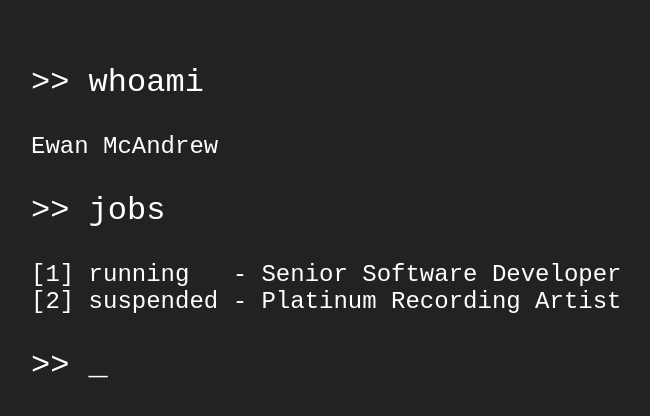
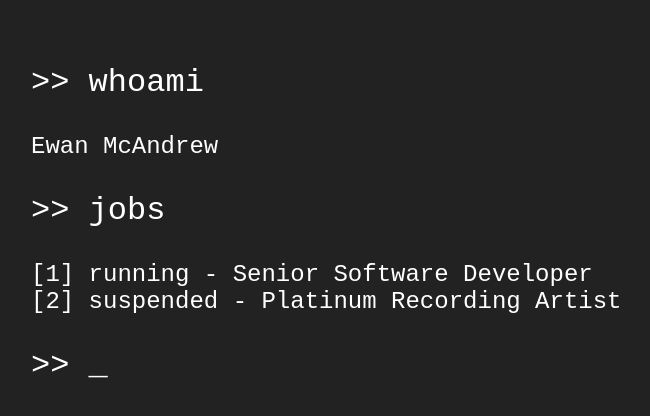
Before and after one commit to EwanMcA/EwanDev, a React app: page / in a window 1280 px wide. Shown: the top 416 px of the page, without its empty margins (33-683 px from the left). Built offline with nearby package versions, Linux system fonts and the light colour scheme.

Commit message:
Clean up and add glowing button

```diff
--- /dev/null
+++ b/src/landing/enter.tsx
@@ -0,0 +1,55 @@
+import React from 'react';
+
+import styles from './landing.scss';
+
+const Enter = () => (
+    <svg
+      className={styles.enter}
+       width="680"
+       height="400"
+       viewBox="0 0 179.91667 105.83333"
+       version="1.1"
+       id="enter"
+       >
+      <defs
+         id="defs2" />
+      <g id="layer1">
+        <rect
+           style={{fill:"#4b4b4b", fillOpacity:"1",strokeWidth:"2.85962", strokeLinecap:"round",strokeLinejoin:"round",strokeDasharray:"none",strokeOpacity:"1"}}
+           id="rect63"
+           className={styles["enter-rect"]}
+           width="155.77786"
+           height="81.479813"
+           x="12.067102"
+           y="11.344681"
+           ry="16.224789" />
+        <text
+           style={{fontStyle:"normal",fontWeight:"normal",fontSize:"23.522px",lineHeight:"1.25", fontFamily:"sans-serif",fill:"#ffffff",fillOpacity:"1",stroke:"none",strokeWidth:"0.588051"}}
+           x="38.3923"
+           y="56.871067"
+           id="text3969"
+           transform="scale(0.95564316,1.0464157)">
+            <tspan
+             id="tspan3967"
+             style={{fill:"#ffffff",strokeWidth:"0.588051"}}
+             x="38.3923"
+             y="56.871067"
+            >
+              Enter
+            </tspan>
+        </text>
+        <text
+           style={{fontStyle:"normal",fontWeight:"normal",fontSize:"41.1101px",lineHeight:"1.25",fontFamily:"sans-serif",fill:"#000000",fillOpacity:"1",stroke:"none",strokeWidth:"1.02775"}}
+           x="110.02856"
+           y="67.624237"
+           id="text4181"
+           transform="scale(1.053987,0.94877831)"><tspan
+             id="tspan4179"
+             style={{fill:"#ffffff",strokeWidth:"1.02775"}}
+             x="110.02856"
+             y="67.624237">↲</tspan></text>
+      </g>
+    </svg>
+);
+
+export default Enter;
--- a/src/landing/landing.scss
+++ b/src/landing/landing.scss
@@ -26,6 +26,10 @@ body {
   }
 }
 
+span.response {
+  display: block
+}
+
 .response {
   @include responsive.lg {
     font-size: 1.5rem;
@@ -36,20 +40,44 @@ a {
   color: #97e;
 }
 
+@keyframes glow {
+  0% {
+    stroke: var(--color, #333);
+  }
+  100% {
+    stroke: #AAA;
+  }
+}
+
+.enter-rect {
+  animation: 2s infinite alternate glow;
+  stroke: #313131;
+}
+
 .enter {
-  max-width: 75px;
+  background: none;
+  border: none;
+  min-height: 60px;
+  width: 100px;
+  height: 50px;
+  padding: 0;
+
+  &:hover {
+    --color: #CCC;
+  }
 
   @include responsive.lg {
-    max-width: 100px;
     margin-left: 2rem;
   }
 }
 
-.last-line {
+.inline {
+  align-items: left;
   display: flex;
   flex-direction: column;
 
   @include responsive.lg {
+    align-items: center;
     flex-direction: row;
   }
 }
--- a/src/landing/landing.tsx
+++ b/src/landing/landing.tsx
@@ -1,36 +1,34 @@
-import React, { useState, VFC } from 'react';
+import React, { useEffect, useState, VFC } from 'react';
 
 import TerminalText from '../terminal_text';
-import Enter from './enter.svg';
+import Enter from './enter';
 import styles from './landing.scss';
 
 const Landing: VFC = () => {
   const [step, setStep] = useState(0);
+  const incStep = (): void => setStep((s) => s + 1);
 
-  return (
-    <main className={styles['landing-main']}>
-      <TerminalText text="whoami" setFinished={(): void => setStep(1)} />
-      {step > 0 && <span className={styles.response}>Ewan McAndrew</span>}
-      {step > 0 && (
-        <TerminalText text="jobs" setFinished={(): void => setStep(2)} />
-      )}
-      {step > 1 && (
+  const COMMANDS = [
+    {
+      text: 'whoami',
+      response: <span className={styles.response}>Ewan McAndrew</span>,
+    },
+    {
+      text: 'jobs',
+      response: (
         <>
           <span className={styles.response}>
-            [1] running &nbsp;&nbsp;- Senior Software Developer
+            [1] running - Senior Software Developer
           </span>
           <span className={styles.response}>
             [2] suspended - Platinum Recording Artist
           </span>
         </>
-      )}
-      {step > 1 && (
-        <TerminalText
-          text="history -E | grep software"
-          setFinished={(): void => setStep(3)}
-        />
-      )}
-      {step > 2 && (
+      ),
+    },
+    {
+      text: 'history -E | grep software',
+      response: (
         <>
           <span className={styles.response}>
             2016-2019 Software Development Engineer -{' '}
@@ -41,21 +39,18 @@ const Landing: VFC = () => {
             <a href="https://www.mintel.com">Mintel</a>
           </span>
         </>
-      )}
-      {step > 2 && (
-        <TerminalText
-          text="head ~/ewan/about.txt"
-          setFinished={(): void => setStep(4)}
-        />
-      )}
-      {step > 3 && (
+      ),
+    },
+    {
+      text: 'head ~/ewan/about.txt',
+      response: (
         <>
           <p className={styles.response}>
             Hailing from Brisbane Australia, I studied physics and computer
-            science at the{' '}
+            science at the&nbsp;
             <a href="https://about.uq.edu.au/">University of Queensland</a>. I
-            went on to begin my career in Brisbane with a mix of web development
-            in Angular and Java, as well as application development in c++.
+            began my career with a mix of web development in Angular and Java,
+            as well as application development in c++.
           </p>
           <p className={styles.response}>
             In 2019 I moved half way around the world to the bustling metropolis
@@ -64,20 +59,54 @@ const Landing: VFC = () => {
             alarming rate.
           </p>
         </>
-      )}
-      <div className={styles['last-line']}>
-        {step > 3 && (
-          <TerminalText
-            text="exec ~/ewan/project_site.sh"
-            setFinished={(): void => setStep(5)}
-            delay={5000}
-            hang
-          />
-        )}
-        {step > 4 && (
-          <img src={Enter} className={styles.enter} alt="Continue" />
-        )}
-      </div>
+      ),
+    },
+    {
+      text: 'exec ~/ewan/project_site.sh',
+      delay: 5000,
+      hang: true,
+      wrap: true,
+      response: (
+        <button className={styles.enter}>
+          <Enter />
+        </button>
+      ),
+    },
+  ];
+
+  useEffect(() => {
+    const handleClick = () => setStep((s) => s + 1);
+    window.addEventListener('mousedown', handleClick);
+
+    return () => {
+      window.removeEventListener('mousedown', handleClick);
+    };
+  }, []);
+
+  return (
+    <main className={styles['landing-main']}>
+      {COMMANDS.map((cmd, ix) => {
+        if (step >= ix) {
+          const commandComponent = (
+            <TerminalText
+              text={cmd.text}
+              animate={step == ix}
+              onAnimationComplete={incStep}
+              hang={cmd.hang}
+              delay={cmd.delay}
+            />
+          );
+          const responseComponent = step > ix ? cmd.response : <></>;
+
+          return (
+            <div className={cmd.wrap ? styles.inline : ''}>
+              {commandComponent}
+              {responseComponent}
+            </div>
+          );
+        }
+        return <></>;
+      })}
     </main>
   );
 };
--- a/src/terminal_text/terminal_text.tsx
+++ b/src/terminal_text/terminal_text.tsx
@@ -4,7 +4,8 @@ import styles from './terminal_text.scss';
 
 type TerminalTextProps = {
   text: string;
-  setFinished: () => void;
+  animate: boolean;
+  onAnimationComplete: () => void;
   delay?: number;
   hang?: boolean;
 };
@@ -39,7 +40,8 @@ const reducer = (
 
 const TerminalText: VFC<TerminalTextProps> = ({
   text,
-  setFinished,
+  animate,
+  onAnimationComplete,
   delay = 2000,
   hang = false,
 }) => {
@@ -51,10 +53,6 @@ const TerminalText: VFC<TerminalTextProps> = ({
   });
 
   useEffect(() => {
-    if (!state.started) {
-      setTimeout(() => dispatch({ type: 'start' }), delay);
-    }
-
     const underscoreInterval = setInterval(() => {
       setUnderscoreHidden((uh) => !uh);
     }, 400);
@@ -68,10 +66,18 @@ const TerminalText: VFC<TerminalTextProps> = ({
             clearInterval(underscoreInterval);
           }
           clearInterval(textInterval);
-          setTimeout(() => setFinished(), 100);
+          setTimeout(() => onAnimationComplete(), 100);
         },
       });
     }, 100);
+
+    if (!animate) {
+      clearInterval(underscoreInterval);
+      clearInterval(textInterval);
+      dispatch({ type: 'end' });
+    } else if (!state.started) {
+      setTimeout(() => dispatch({ type: 'start' }), delay);
+    }
 
     return () => {
       clearInterval(underscoreInterval);
```
Also changed, not shown: src/landing/enter.svg (deleted).
